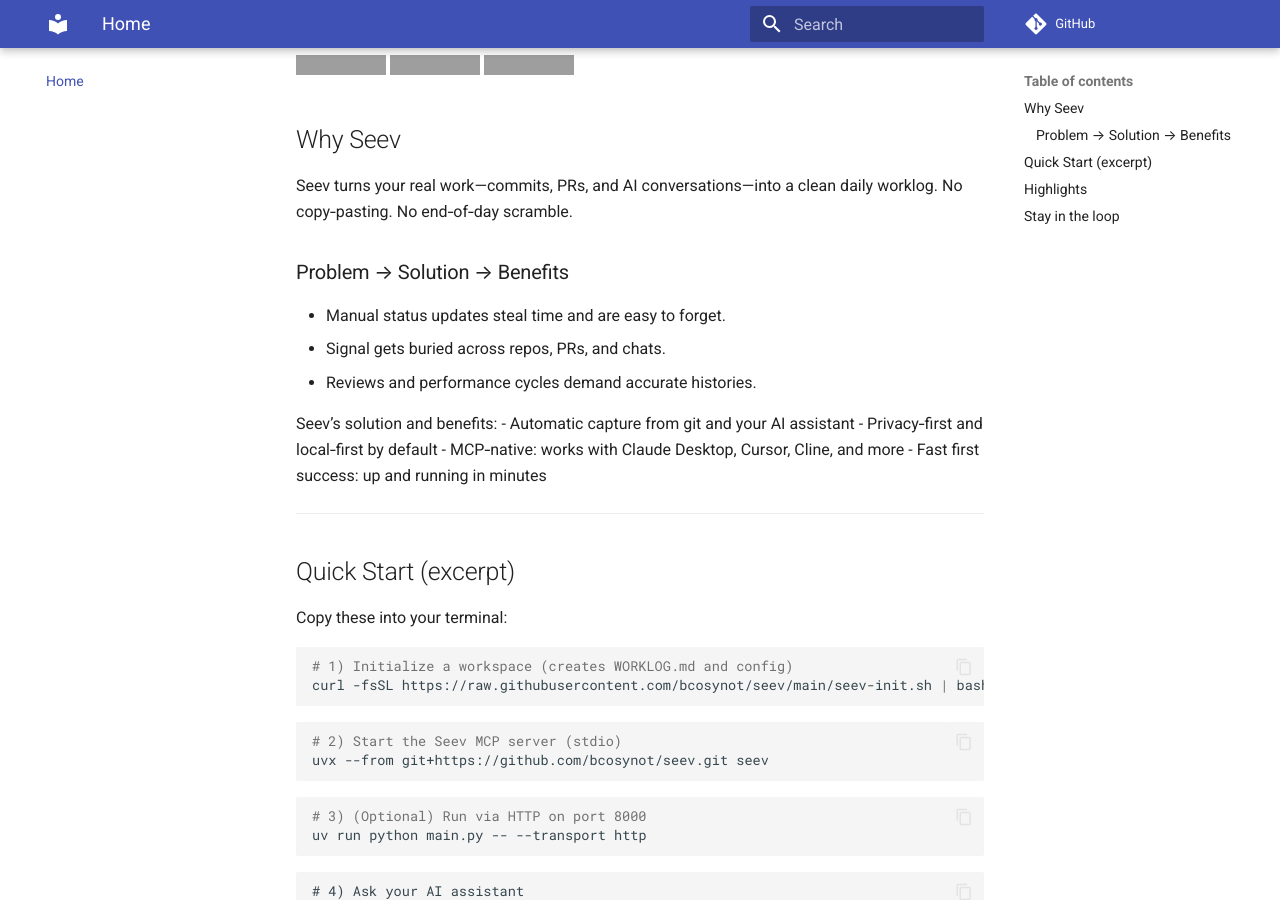
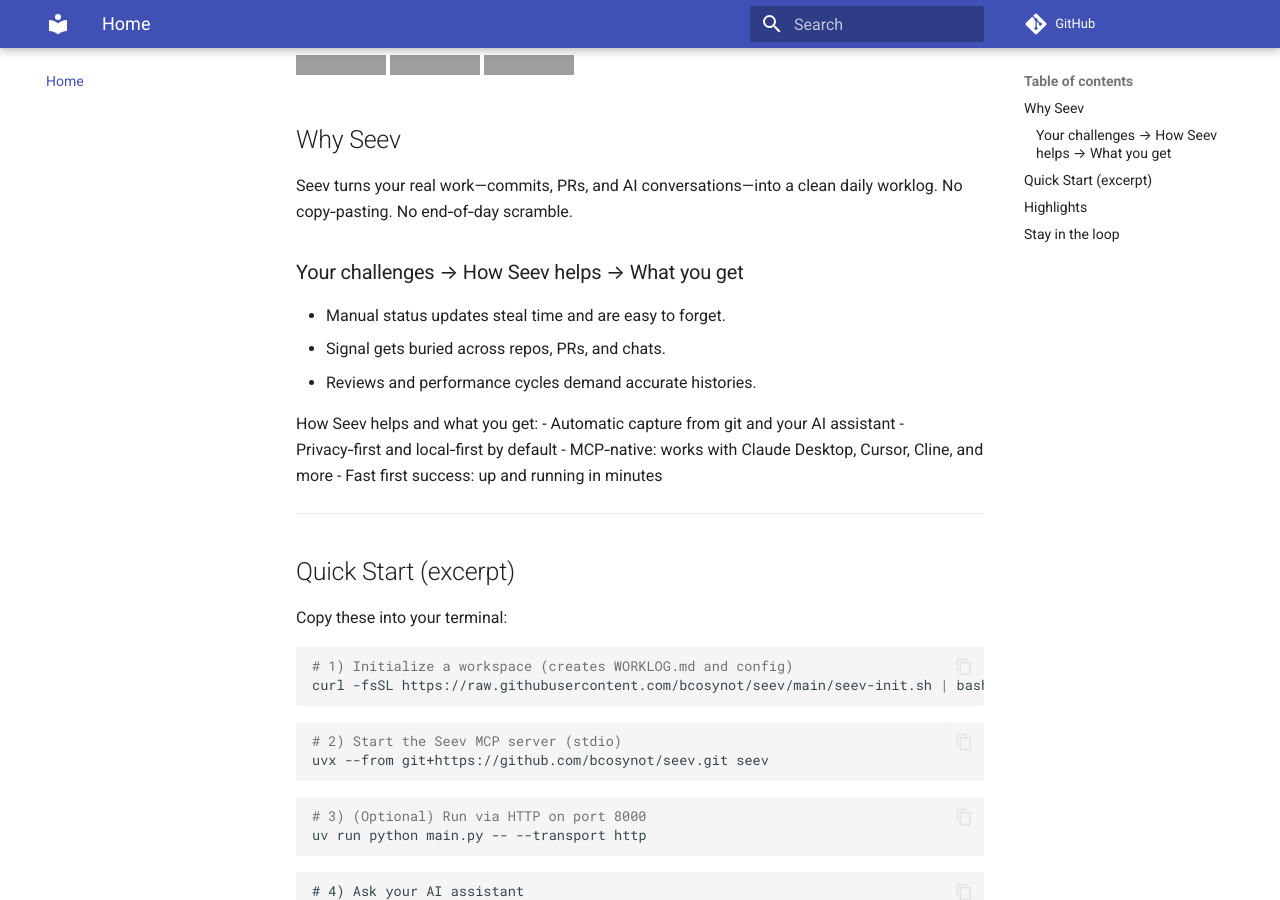
Before and after one commit to bcosynot/glin, an MkDocs documentation site: the page built from docs/index.md, in a window 1280 px wide and 900 px high, scrolled down 314 px. Built offline with MkDocs 1.6.1 and Material for MkDocs 9.7.7, drawn with Linux system fonts in a browser that asks for light colours; comment, search, counter and statistics services are not loaded; grey boxes are pictures that could not be loaded.

Commit message:
[issue-92] docs: update heading to user-centered wording
The heading in docs/index.md was changed to be more user-centered. "Problem → Solution → Benefits" was replaced with "Your challenges → How Seev helps → What you get." The subheading was also updated to align with the new heading, with no code or build changes.

```diff
--- a/docs/index.md
+++ b/docs/index.md
@@ -18,12 +18,12 @@ Your worklog, without the work.
 
 Seev turns your real work—commits, PRs, and AI conversations—into a clean daily worklog. No copy‑pasting. No end‑of‑day scramble.
 
-### Problem → Solution → Benefits
+### Your challenges → How Seev helps → What you get
 - Manual status updates steal time and are easy to forget.
 - Signal gets buried across repos, PRs, and chats.
 - Reviews and performance cycles demand accurate histories.
 
-Seev’s solution and benefits:
+How Seev helps and what you get:
 - Automatic capture from git and your AI assistant
 - Privacy‑first and local‑first by default
 - MCP‑native: works with Claude Desktop, Cursor, Cline, and more
```
